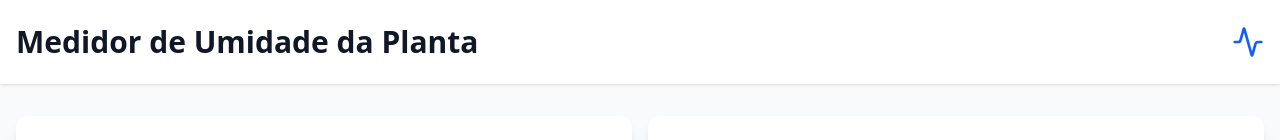
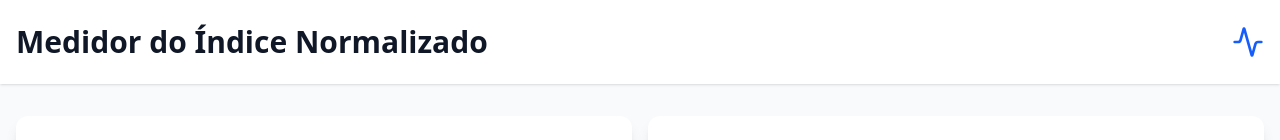
Before and after one commit to igcarvalhaes/monitoramento-umidade, a React (Vite) app: page / in a window 1280 px wide. Shown: the top 140 px of the page. Built offline with nearby package versions, Linux system fonts and the light colour scheme; no server answers; the database is empty.

Commit message:
Update header title from 'Medidor de Umidade da Planta' to 'Medidor do Índice Normalizado'

```diff
--- a/src/components/Header.jsx
+++ b/src/components/Header.jsx
@@ -7,7 +7,7 @@ export function Header() {
         <div className="flex flex-col items-center justify-center gap-1.5 text-center md:flex-row md:justify-between md:text-start">
           <div>
             <h1 className="text-2xl font-bold text-gray-900 md:text-3xl">
-              Medidor de Umidade da Planta
+              Medidor do Índice Normalizado
             </h1>
           </div>
           <Activity className="text-blue-600 w-8 h-8 mt-2 md:mt-0" />
```
